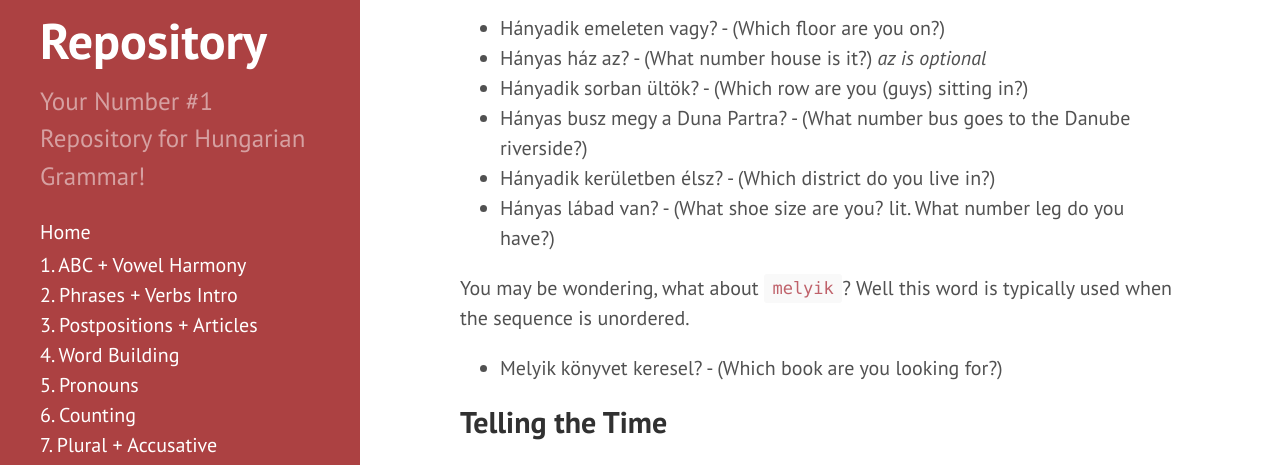
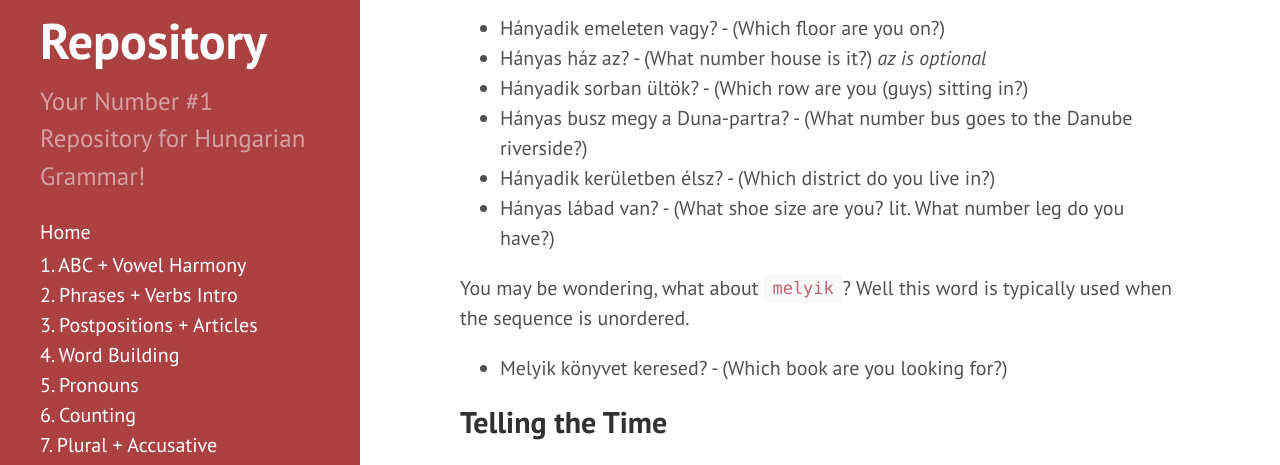
Before and after one commit to Magyartanulas/magyartanulas.github.io, a Jekyll site: the page built from counting.md, in a window 1280 px wide and 900 px high, scrolled down 4352 px. Shown: the part 155-620 px from the top of the window. Built offline with Jekyll 4.4.1, drawn with Linux system fonts in a browser that asks for light colours; Markdown is read by kramdown in place of the engine named in the settings; comment, search, counter and statistics services are not loaded; some of the changed text lies outside the part shown.

Commit message:
Update counting.md

```diff
--- a/counting.md
+++ b/counting.md
@@ -123,13 +123,13 @@ And so it goes on... Remember as well as `tíz`, `húsz` becomes `huszadik` and
 * Hányadik emeleten vagy? - (Which floor are you on?)
 * Hányas ház az? - (What number house is it?) *az is optional*
 * Hányadik sorban ültök? - (Which row are you (guys) sitting in?)
-* Hányas busz megy a Duna Partra? - (What number bus goes to the Danube riverside?)
+* Hányas busz megy a Duna-partra? - (What number bus goes to the Danube riverside?)
 * Hányadik kerületben élsz? - (Which district do you live in?)
 * Hányas lábad van? - (What shoe size are you? lit. What number leg do you have?)
 
 You may be wondering, what about `melyik`? Well this word is typically used when the sequence is unordered.
 
-* Melyik könyvet keresel? - (Which book are you looking for?)
+* Melyik könyvet keresed? - (Which book are you looking for?)
 
 ## Telling the Time
 ---
@@ -176,7 +176,7 @@ All the simple equations shown below follow a simple formula. [number] [operatio
 * Ötször három az tizenöt. - (Five times three is fifteen.)
 * Hat szorozva kilenccel az ötvennégy. - (Six multiplied with nine is fiftyfour.)
 
-* Huszonnégyben nyolc az három. - (Eight in twentyfour is three.)
+* Huszonnégyben a nyolc az három. - (Eight in twentyfour is three.)
 * Harminc osztva hárommal az tíz. - (Thirty shared with three is ten.)
 
 `Challenge!`
@@ -194,4 +194,4 @@ All the simple equations shown below follow a simple formula. [number] [operatio
 * [possesion](https://magyartanulas.github.io/dative_possession/), seen in `éve` and `lábad`
 * `-n` which is a [locative](https://magyartanulas.github.io/locatives/)
 * `-val,-vel` seen in `perccel, kilenccel, hárommal`, these are examples of the [instrumental case](https://magyartanulas.github.io/noun_case_summary/)
-* [definite conjugation](https://magyartanulas.github.io/accusative_plurals/) as seen in `látod`
+* [definite conjugation](https://magyartanulas.github.io/accusative_plurals/) as seen in `látod` and `keresed`
```
